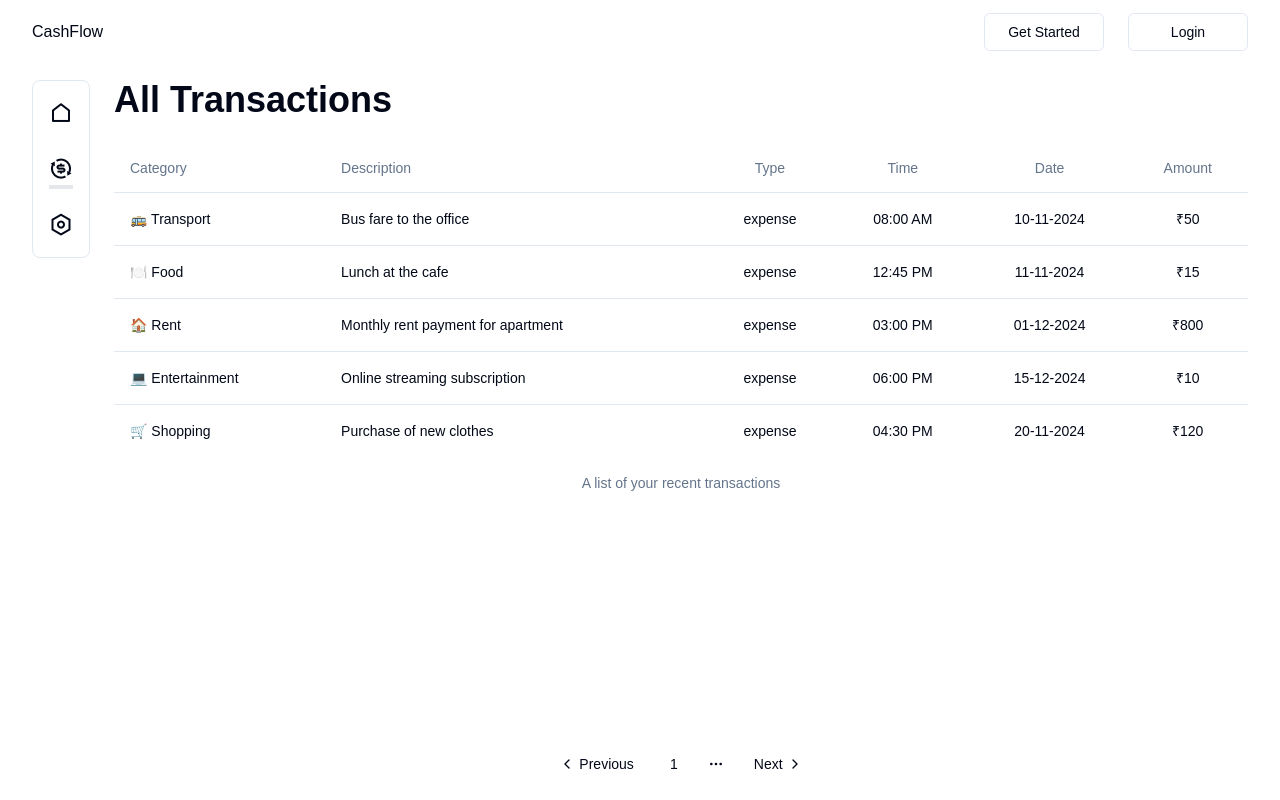
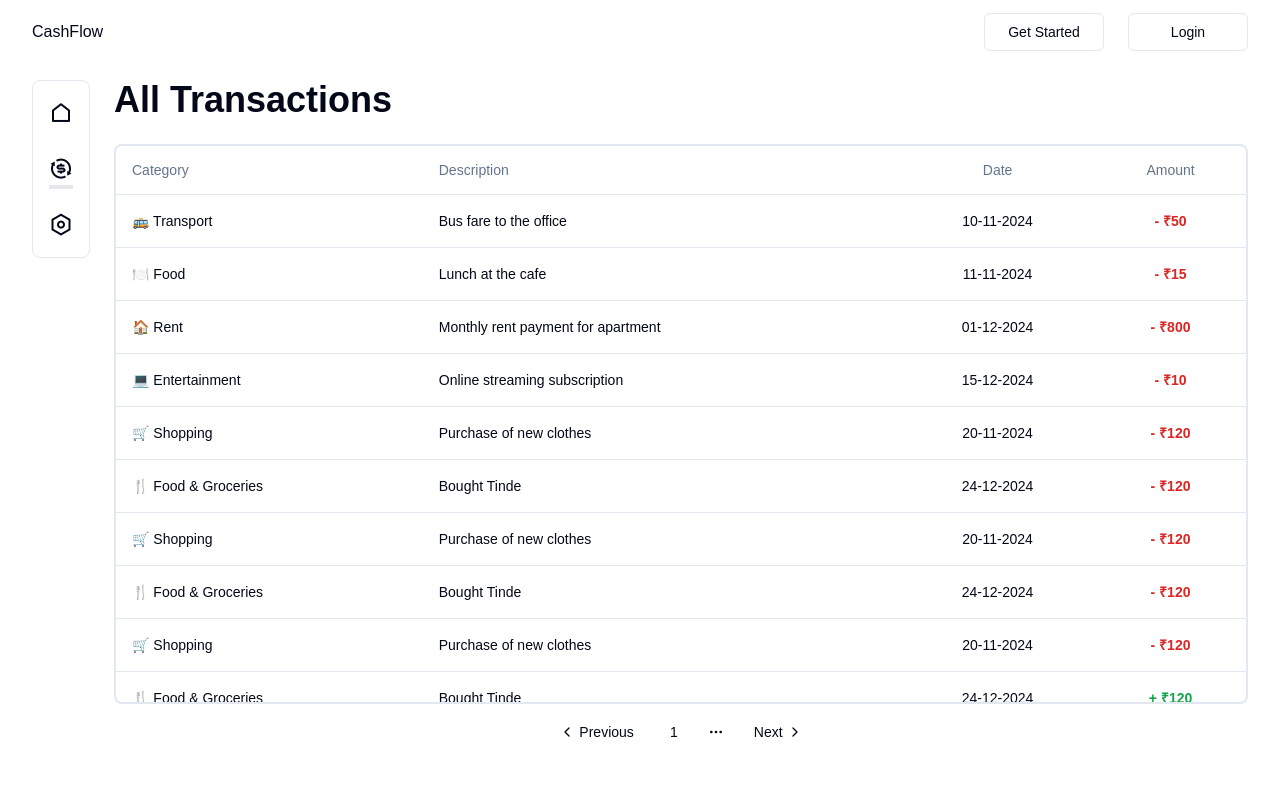
Before and after one commit to UmairFaheem042/CashFlow, a React (Vite) app in the folder client/: page /transactions in a window 1280 px wide. Built offline with nearby package versions, Linux system fonts and the light colour scheme; a web font is replaced by a local one.

Commit message:
all three pages' layout done

```diff
--- a/client/src/components/RecentTransactions.jsx
+++ b/client/src/components/RecentTransactions.jsx
@@ -1,9 +1,27 @@
-import React from "react";
+import React, { useState } from "react";
+import {
+  Select,
+  SelectContent,
+  SelectItem,
+  SelectTrigger,
+  SelectValue,
+} from "./ui/select";
 
 const RecentTransactions = () => {
+  const [card, setCard] = useState("card-1");
   return (
     <div className="border rounded-md p-2 h-full md:w-[300px] flex flex-col justify-between ">
       <h1 className="text-lg font-bold">Recent Transactions</h1>
+      <Select  value={card} onValueChange={(value) => setCard(value)}>
+        <SelectTrigger  id="category" className="py-[0.6rem] outline-none">
+          <SelectValue placeholder="Choose Card" />
+        </SelectTrigger>
+        <SelectContent>
+          <SelectItem value="card-1">Card 1</SelectItem>
+          <SelectItem value="card-2">Card 2</SelectItem>
+          <SelectItem value="card-3">Card 3</SelectItem>
+        </SelectContent>
+      </Select>
       <ul className="mt-4 flex flex-col gap-3 overflow-y-scroll">
         <li className="flex justify-between items-center">
           🚌 Transport{" "}
@@ -14,8 +32,7 @@ const RecentTransactions = () => {
           <span className="font-semibold text-green-500"> + $100</span>
         </li>
         <li className="flex justify-between items-center">
-          🍉 Fruits{" "}
-          <span className="font-semibold text-red-500"> - $10</span>
+          🍉 Fruits <span className="font-semibold text-red-500"> - $10</span>
         </li>
         <li className="flex justify-between items-center">
           🚌 Transport{" "}
@@ -26,12 +43,10 @@ const RecentTransactions = () => {
           <span className="font-semibold text-red-500"> - $28</span>
         </li>
         <li className="flex justify-between items-center">
-          🍿 Movie{" "}
-          <span className="font-semibold text-red-500"> - $18</span>
+          🍿 Movie <span className="font-semibold text-red-500"> - $18</span>
         </li>
         <li className="flex justify-between items-center">
-          🍴 Meal{" "}
-          <span className="font-semibold text-red-500"> - $5</span>
+          🍴 Meal <span className="font-semibold text-red-500"> - $5</span>
         </li>
       </ul>
     </div>
--- a/client/src/pages/AllTransactions.jsx
+++ b/client/src/pages/AllTransactions.jsx
@@ -66,6 +66,60 @@ const AllTransactions = () => {
       date: "20-11-2024",
       amount: "120",
     },
+    {
+      id: 6,
+      category: "🍴 Food & Groceries",
+      description: "Bought Tinde",
+      type: "expense",
+      time: "07:32 PM",
+      date: "24-12-2024",
+      amount: "120",
+    },
+    {
+      id: 7,
+      category: "🛒 Shopping",
+      description: "Purchase of new clothes",
+      type: "expense",
+      time: "04:30 PM",
+      date: "20-11-2024",
+      amount: "120",
+    },
+    {
+      id: 6,
+      category: "🍴 Food & Groceries",
+      description: "Bought Tinde",
+      type: "expense",
+      time: "07:32 PM",
+      date: "24-12-2024",
+      amount: "120",
+    },
+    {
+      id: 7,
+      category: "🛒 Shopping",
+      description: "Purchase of new clothes",
+      type: "expense",
+      time: "04:30 PM",
+      date: "20-11-2024",
+      amount: "120",
+    },
+    {
+      id: 6,
+      category: "🍴 Food & Groceries",
+      description: "Bought Tinde",
+      type: "income",
+      time: "07:32 PM",
+      date: "24-12-2024",
+      amount: "120",
+    },
+    {
+      id: 7,
+      category: "🛒 Shopping",
+      description: "Purchase of new clothes",
+      type: "expense",
+      time: "04:30 PM",
+      date: "20-11-2024",
+      amount: "120",
+    },
   ];
   return (
     <div className='mt-4 relative max-w-screen-xl mx-auto px-4 sm:px-6 lg:px-8 min-h-[calc(100dvh-5.1rem)] flex-1 flex md:flex-row flex-col items-center md:items-start gap-6 md:gap-6 pb-10"'>
@@ -75,15 +129,15 @@ const AllTransactions = () => {
           <h1 className="text-4xl font-semibold">All Transactions</h1>
         </header>
 
-        <div className="flex-1 mt-6">
-          <Table>
-            <TableCaption>A list of your recent transactions</TableCaption>
+        <div className="flex-1 border-2 rounded-lg mt-6 overflow-y-scroll max-h-[70vh]">
+          <Table className="">
+            {/* <TableCaption>A list of your recent transactions</TableCaption> */}
             <TableHeader>
               <TableRow>
                 <TableHead className="">Category</TableHead>
                 <TableHead className="">Description</TableHead>
-                <TableHead className="text-center">Type</TableHead>
-                <TableHead className="text-center">Time</TableHead>
+                {/* <TableHead className="text-center">Type</TableHead> */}
+                {/* <TableHead className="text-center">Time</TableHead> */}
                 <TableHead className="text-center">Date</TableHead>
                 <TableHead className="text-center">Amount</TableHead>
                 {/* <TableHead className="text-right">Action</TableHead> */}
@@ -98,17 +152,17 @@ const AllTransactions = () => {
                   <TableCell className="max-w-[300px]">
                     {item.description}
                   </TableCell>
-                  <TableCell className="text-center">{item.type}</TableCell>
-                  <TableCell className="text-center">{item.time}</TableCell>
+                  {/* <TableCell className="text-center">{item.type}</TableCell> */}
+                  {/* <TableCell className="text-center">{item.time}</TableCell> */}
                   <TableCell className="text-center">{item.date}</TableCell>
-                  <TableCell className="text-center">₹{item.amount}</TableCell>
+                  <TableCell className={`text-center font-semibold ${item.type === "expense" ? "text-red-600" : "text-green-600"}`}>{item.type === "expense" ? "-" : "+"} ₹{item.amount}</TableCell>
                 </TableRow>
               ))}
             </TableBody>
           </Table>
         </div>
 
-        <Pagination>
+        <Pagination className="mt-2">
           <PaginationContent>
             <PaginationItem>
               <PaginationPrevious href="#" />
--- a/client/src/pages/Dashboard.jsx
+++ b/client/src/pages/Dashboard.jsx
@@ -32,11 +32,13 @@ const Dashboard = () => {
   const [transType, setTransType] = useState("expense");
 
   const categories = [
-    { id: 1, name: "Transport", icon: "🚌" },
-    { id: 2, name: "Meal", icon: "🍴" },
-    { id: 3, name: "Gadget", icon: "💻" },
-    { id: 4, name: "Entertainment", icon: "🍿" },
-    { id: 5, name: "Study", icon: "📖" },
+    { id: 1, name: "Entertainment", icon: "🍿" },
+    { id: 2, name: "Food & Groceries", icon: "🍴" },
+    { id: 3, name: "Health & Medical", icon: "🩺" },
+    { id: 4, name: "Housing", icon: "🏠" },
+    { id: 5, name: "Salary", icon: "💵" },
+    { id: 6, name: "Shopping", icon: "🛒" },
+    { id: 7, name: "Transportation", icon: "🚌" },
   ];
 
   function handleSubmit(e) {
@@ -99,10 +101,10 @@ const Dashboard = () => {
                               {item.icon} {item.name}
                             </SelectItem>
                           ))}
-                          <Button
+                          {/* <Button
                             label={"+ Category"}
                             className=" w-full text-gray-300"
-                          />
+                          /> */}
                         </SelectContent>
                       </Select>
                     </div>
--- a/client/src/pages/Settings.jsx
+++ b/client/src/pages/Settings.jsx
@@ -1,7 +1,35 @@
-import React from "react";
+import React, { useState } from "react";
 import Sidebar from "../components/Sidebar";
+import Button from "@/components/Button";
+import {
+  Dialog,
+  DialogContent,
+  DialogHeader,
+  DialogTitle,
+  DialogTrigger,
+} from "@/components/ui/dialog";
+import { motion } from "framer-motion";
 
 const Settings = () => {
+  const [icon, setIcon] = useState("");
+  const [name, setName] = useState("");
+
+  const [categories, setCategories] = useState([
+    { id: 1, name: "Entertainment", icon: "🍿" },
+    { id: 2, name: "Food & Groceries", icon: "🍴" },
+    { id: 3, name: "Health & Medical", icon: "🩺" },
+    { id: 4, name: "Housing", icon: "🏠" },
+    { id: 5, name: "Salary", icon: "💵" },
+    { id: 6, name: "Shopping", icon: "🛒" },
+    { id: 7, name: "Transportation", icon: "🚌" },
+  ]);
+
+  function handleSubmitCategory(e) {
+    e.preventDefault();
+    const newCategory = { id: categories.length + 1, name, icon };
+    setCategories((prev) => [...prev, newCategory]);
+  }
+
   return (
     <div className='mt-4 relative max-w-screen-xl mx-auto px-4 sm:px-6 lg:px-8 min-h-[calc(100dvh-5.1rem)] flex-1 flex md:flex-row flex-col items-center md:items-start gap-6 md:gap-6 pb-10"'>
       <Sidebar tab={"settings"} />
@@ -9,6 +37,87 @@ const Settings = () => {
         <header className="flex gap-2 sm:flex-row flex-col justify-between md:items-center w-full">
           <h1 className="text-4xl font-semibold">Settings</h1>
         </header>
+        <div className="text-center mt-8 rounded-lg flex md:flex-row flex-col gap-2 border p-4">
+          <div className=" flex overflow-x-scroll flex-1  gap-2">
+            {categories &&
+              categories?.map((item) => (
+                <div
+                  key={item.id}
+                  className="min-w-[150px] bg-gray-100 cursor-pointer rounded-md py-4 px-2  flex flex-col gap-1 items-center"
+                >
+                  <span className="text-sm">{item.name}</span>
+                  <span className="text-3xl">{item.icon}</span>
+                </div>
+              ))}
+          </div>
+
+          <Dialog>
+            <motion.div whileTap={{ scale: 0.95 }} className="w-max">
+              <DialogTrigger className="min-w-[100px] h-full ">
+                <p className="border rounded-md flex items-center justify-center h-full px-6 py-2 ">
+                  + Category
+                </p>
+              </DialogTrigger>
+            </motion.div>
+            <DialogContent>
+              <DialogHeader>
+                <DialogTitle>Create New Category</DialogTitle>
+              </DialogHeader>
+              <form
+                onSubmit={handleSubmitCategory}
+                className="w-full flex flex-col gap-2"
+              >
+                <div className="mt-4 flex sm:flex-row flex-col gap-2 sm:items-center">
+                  <div className="flex-1 flex flex-col gap-1">
+                    <label
+                      htmlFor="icon"
+                      className="cursor-pointer text-[0.9rem] md:text-[1rem]"
+                    >
+                      Icon
+                    </label>
+                    <input
+                      type="text"
+                      placeholder="e.g. 😀"
+                      id="icon"
+                      value={icon}
+                      onChange={(e) => setIcon(e.target.value)}
+                      className="outline-none p-2 border rounded-md placeholder:font-thin placeholder:text-sm"
+                      required
+                    />
+                  </div>
+                  <div className="flex-1 flex flex-col gap-1">
+                    <label
+                      htmlFor="name"
+                      className="cursor-pointer text-[0.9rem] md:text-[1rem]"
+                    >
+                      Name
+                    </label>
+                    <input
+                      type="text"
+                      placeholder="Transportation"
+                      id="name"
+                      value={name}
+                      onChange={(e) => setName(e.target.value)}
+                      min={0}
+                      className="outline-none p-2 border rounded-md placeholder:font-thin placeholder:text-sm"
+                      required
+                    />
+                  </div>
+                </div>
+
+                <motion.div
+                  whileTap={{ scale: 0.95 }}
+                  className="mt-2 flex items-center justify-center w-full "
+                >
+                  <Button
+                    label={"Create"}
+                    className="w-full bg-black-2 text-white rounded-md "
+                  />
+                </motion.div>
+              </form>
+            </DialogContent>
+          </Dialog>
+        </div>
       </main>
     </div>
   );
```
